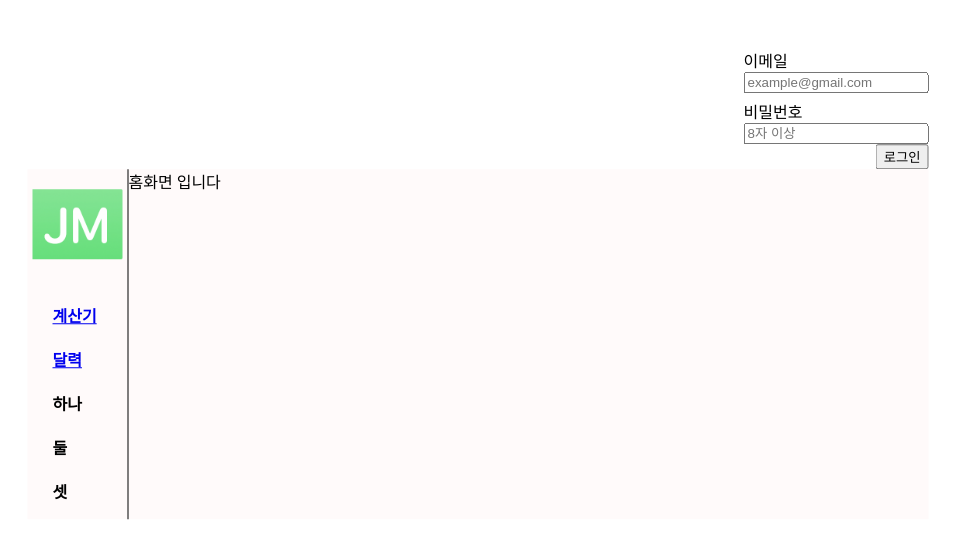
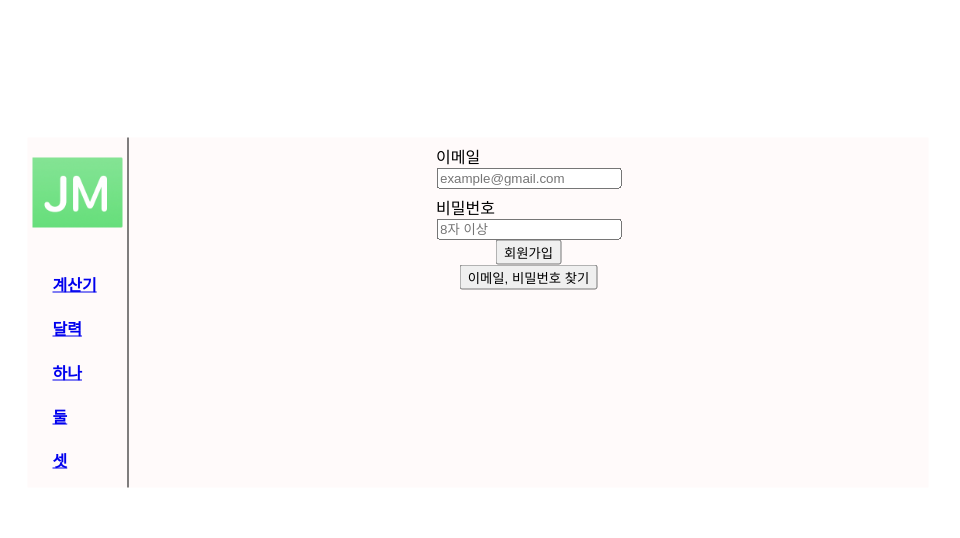
Before and after one commit to jm4293/Jm-project-1, a React (Create React App) app: page / in a window 1280 px wide. Shown: the top 538 px of the page, without its empty margins (162-1122 px from the left). Built offline with nearby package versions, Linux system fonts and the light colour scheme.

Commit message:
Client에서 server로 update, read 구현

```diff
--- a/src/App.js
+++ b/src/App.js
@@ -4,14 +4,14 @@ import Home from "./page/Home";
 import NotFound from './page/NotFound';
 import Calculator from './page/Calculator'
 import Calendar from "./page/Calendar";
-import Login from "./component/Login";
+// import Login from "./component/Login";
 
 function App() {
     return (
         <div className="root">
-            <div className='login'>
+            {/* <div className='login'>
                 <Login/>
-            </div>
+            </div> */}
             <div className="header">
                 <BrowserRouter>
                     <Header/>
--- a/src/component/Header.jsx
+++ b/src/component/Header.jsx
@@ -1,5 +1,5 @@
 import React from "react";
-import {Link} from "react-router-dom";
+import { Link } from "react-router-dom";
 
 function Header() {
     return (
@@ -8,7 +8,7 @@ function Header() {
                 <div className='header-menu-list'>
                     <Link to='/'>
                         <img
-                            style={{ width: "90px", height:"70px", margin:"20px 5px"}}
+                            style={{ width: "90px", height: "70px", margin: "20px 5px" }}
                             src='/images/logo.png'
                             alt='로고'
                         />
@@ -19,19 +19,15 @@ function Header() {
                         </li>
                         <li>
                             <Link to="/calendar" >달력</Link>
-
                         </li>
                         <li>
-                            <Link to="/calander" />
-                            하나
+                            <Link to="one">하나</Link>
                         </li>
                         <li>
-                            <Link to="/calander" />
-                            둘
+                            <Link to="/two">둘</Link>
                         </li>
                         <li>
-                            <Link to="/calander" />
-                            셋
+                            <Link to="/three">셋</Link>
                         </li>
                     </ul>
                 </div>
--- a/src/component/Login.jsx
+++ b/src/component/Login.jsx
@@ -1,19 +1,56 @@
 import React, { useState } from "react";
 
 function Login() {
-    const [email, setEmail] = useState('');
-    const [password, setPassword] = useState('');
+    const [emailUpdate, setEmailUpdate] = useState('');
+    const [passwordUpdate, setPasswordUpdate] = useState('');
 
     function handleEmail(e) {
-        setEmail(e.target.value);
+        setEmailUpdate(e.target.value);
     }
 
     function handlePassword(e) {
-        setPassword(e.target.value);
+        setPasswordUpdate(e.target.value);
+    }
+
+    // 회원가입
+    // emailUpdate, passwordUpdate db에 저장
+    function onClickButtonUpdate() {
+        const post = {
+            email: emailUpdate,
+            password: passwordUpdate
+        }
+
+        fetch('http://localhost:3001/userInfoUpdate', {
+            method: 'post',
+            headers: {
+                'content-type': 'application/json'
+            },
+            body: JSON.stringify(post)
+        })
+            .then((res) => res.json())
+            .then((json) => {
+                console.log(json);  // #01 client에서 입력한 email, password을 server에서 받고 다시 client로 받기
+            })
+    }
+
+    // 이메일, 비밀번호 찾기
+    // emailUpdate, passwordUpdate db에서 불러오기
+    function onClickButtonRead() {
+        fetch('http://localhost:3001/userInfoRead', {
+            method: 'post',
+            headers: {
+                'content-type': 'application/json',
+            },
+            body: JSON.stringify()
+        })
+            .then((res) => res.json())
+            .then((json) => {
+                console.log(json);  // #02
+            })
     }
 
     return (
-        <div className='LoginPage'>
+        <div className='LoginPage' style={{ display: "flex", flexDirection: "column", alignItems: "center" }}>
             {/*로그인 입력*/}
             <div className='contentWrap'>
                 <div style={{ marginTop: "6px" }} className='inputTitle'>이메일</div>
@@ -22,7 +59,7 @@ function Login() {
                         className='input'
                         type='text'
                         placeholder='example@gmail.com'
-                        value={email}
+                        value={emailUpdate}
                         onChange={handleEmail}
                     />
                 </div>
@@ -31,17 +68,22 @@ function Login() {
                 <div className='inputWrap'>
                     <input
                         className='input'
-                        type='password'
+                        type='passwordUpdate'
                         placeholder='8자 이상'
-                        value={password}
+                        value={passwordUpdate}
                         onChange={handlePassword}
                     />
                 </div>
             </div>
 
             {/* 로그인 버튼 */}
-            <div style={{ display: "flex", justifyContent: "right" }}>
-                <button >로그인</button>
+            <div >
+                <button onClick={onClickButtonUpdate}>회원가입</button>
+            </div>
+
+            {/* 유저 이메일 비밀번호 출력 */}
+            <div>
+                <button onClick={onClickButtonRead}>이메일, 비밀번호 찾기</button>
             </div>
         </div>
     )
--- a/src/page/Home.jsx
+++ b/src/page/Home.jsx
@@ -1,5 +1,7 @@
 import React from "react";
 import styled from "styled-components";
+
+import Login from "../component/Login";
 
 const HomeDiv = styled.div`
     width: 800px;
@@ -8,8 +10,11 @@ const HomeDiv = styled.div`
 
 function Home() {
     return (
-        <HomeDiv>홈화면 입니다</HomeDiv>
-        // <div>홈화면</div>
+        <HomeDiv>
+            <div>
+                <Login />
+            </div>
+        </HomeDiv>
     )
 }
 
```
Also changed, not shown: package.json (+8 -1 lines), 1 other file (tests, documents, lock files or other folders).
